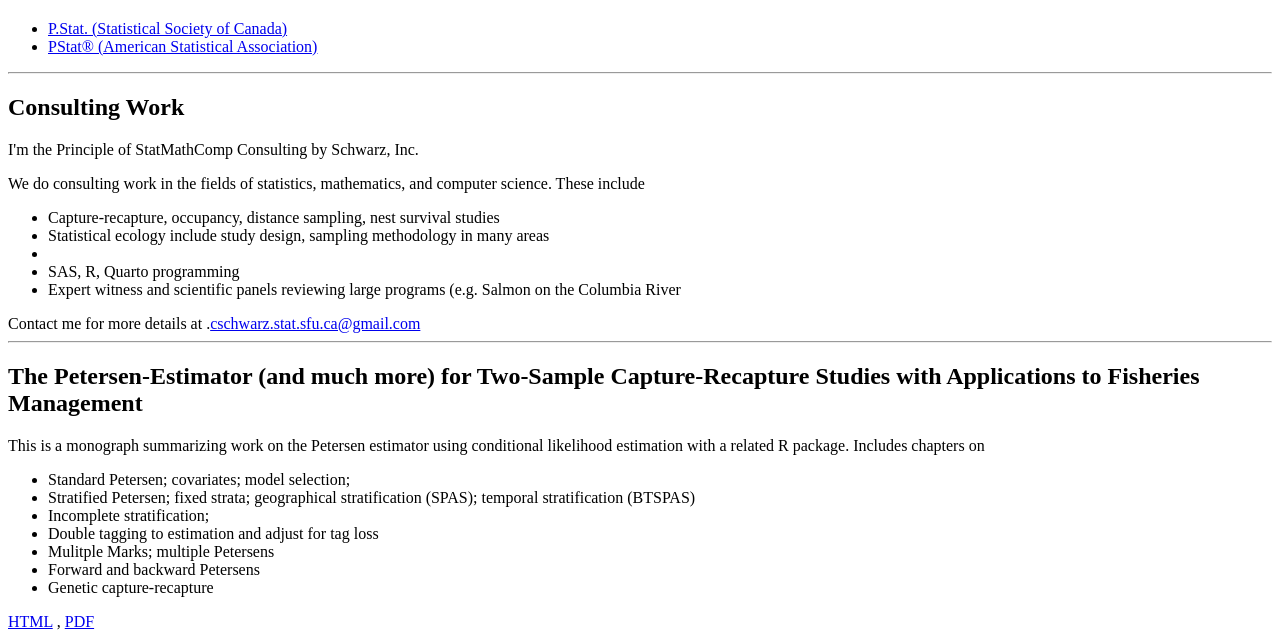
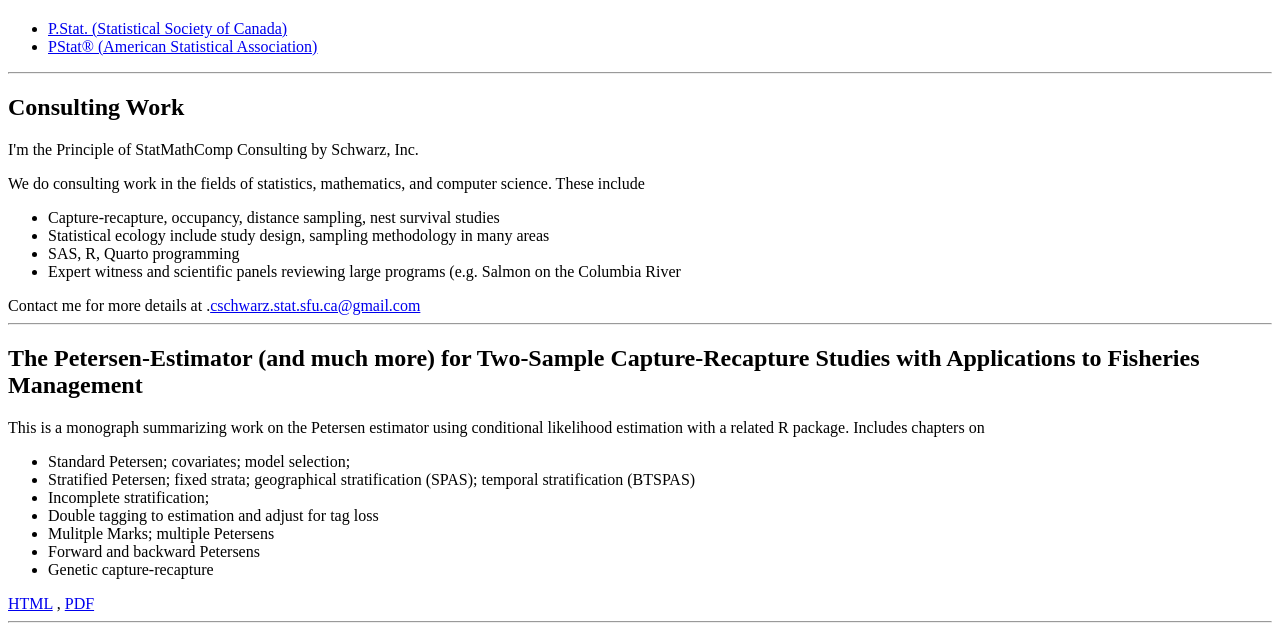
Before and after one commit to cschwarz-stat-sfu-ca/cschwarz-stat-sfu-ca.github.io, a plain HTML site: page index.html in a window 1280 px wide. Shown: the part 112-750 px from the top of the page. Drawn offline with Linux system fonts and the light colour scheme.

Commit message:
Update index.html

```diff
--- a/index.html
+++ b/index.html
@@ -20,7 +20,7 @@
  <p>We do consulting work in the fields of statistics, mathematics, and computer science. These include
   <ul>
    <li>Capture-recapture, occupancy, distance sampling, nest survival studies</li>
-   <li>Statistical ecology include study design, sampling methodology in many areas<li>
+   <li>Statistical ecology include study design, sampling methodology in many areas</li>
    <li>SAS, R, Quarto programming</li>
    <li>Expert witness and scientific panels reviewing large programs (e.g. Salmon on the Columbia River</li>
   </ul>
```
